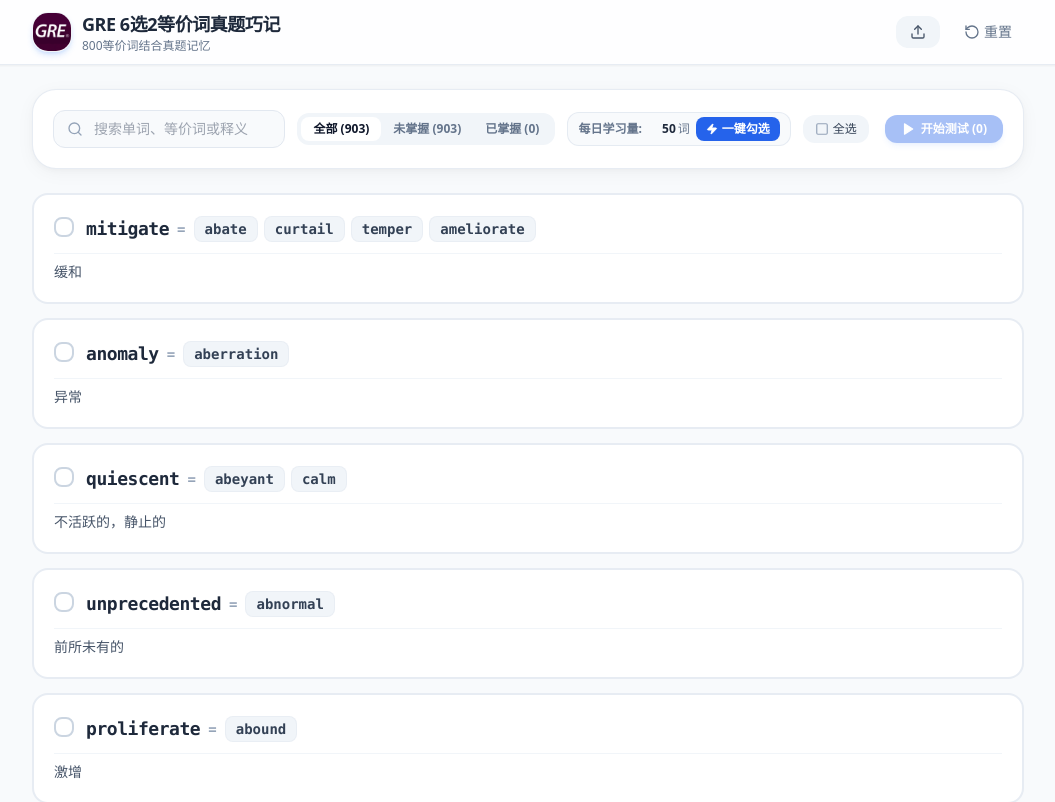
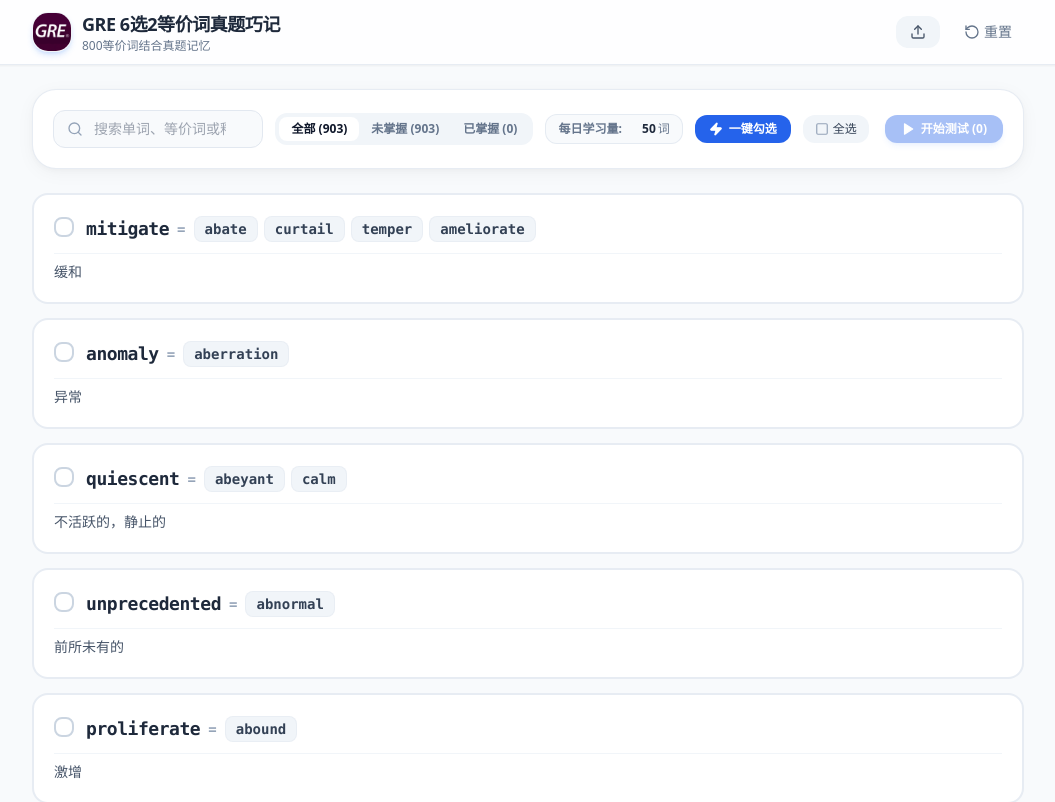
Before and after one commit to pickmiu/gre-select-two, a React (Vite) app: page / in a window 1280 px wide. Shown: the top 802 px of the page, without its empty margins (112-1167 px from the left). Built offline with nearby package versions, Linux system fonts and the light colour scheme.

Commit message:
style: Separate '一键勾选' button out of the gray input capsule into a standalone button

```diff
--- a/src/components/WordList/WordSelectionPage.tsx
+++ b/src/components/WordList/WordSelectionPage.tsx
@@ -149,8 +149,8 @@ export const WordSelectionPage: React.FC = () => {
               </button>
             </div>
 
-            {/* Daily Quota Setting & Quick Select */}
-            <div className="flex items-center space-x-1.5 bg-slate-50 border border-slate-200/80 rounded-xl px-2.5 py-1">
+            {/* Daily Quota Setting Input */}
+            <div className="flex items-center space-x-1.5 bg-slate-50 border border-slate-200/80 rounded-xl px-3 py-1.5 shrink-0">
               <span className="text-xs text-slate-500 font-semibold shrink-0">每日学习量:</span>
               <div className="flex items-center space-x-0.5">
                 <input
@@ -163,16 +163,17 @@ export const WordSelectionPage: React.FC = () => {
                 />
                 <span className="text-xs text-slate-500 font-medium shrink-0">词</span>
               </div>
+            </div>
 
+            {/* Quick Select Standalone Button */}
             <button
               onClick={selectDailyQuota}
-                className="inline-flex items-center space-x-1 ml-1 px-2.5 py-1 bg-blue-600 hover:bg-blue-700 active:scale-95 text-white font-bold text-xs rounded-lg shadow-xs transition-all shrink-0"
+              className="inline-flex items-center space-x-1.5 px-3.5 py-1.5 bg-blue-600 hover:bg-blue-700 active:scale-95 text-white font-bold text-xs rounded-xl shadow-xs transition-all shrink-0"
               title="一键自动勾选"
             >
-                <Zap className="w-3 h-3 fill-current" />
+              <Zap className="w-3.5 h-3.5 fill-current" />
               <span>一键勾选</span>
             </button>
-            </div>
 
             {/* Select All Checkbox Button */}
             <button
```
Lines whose indentation alone changed are shown as unchanged.
